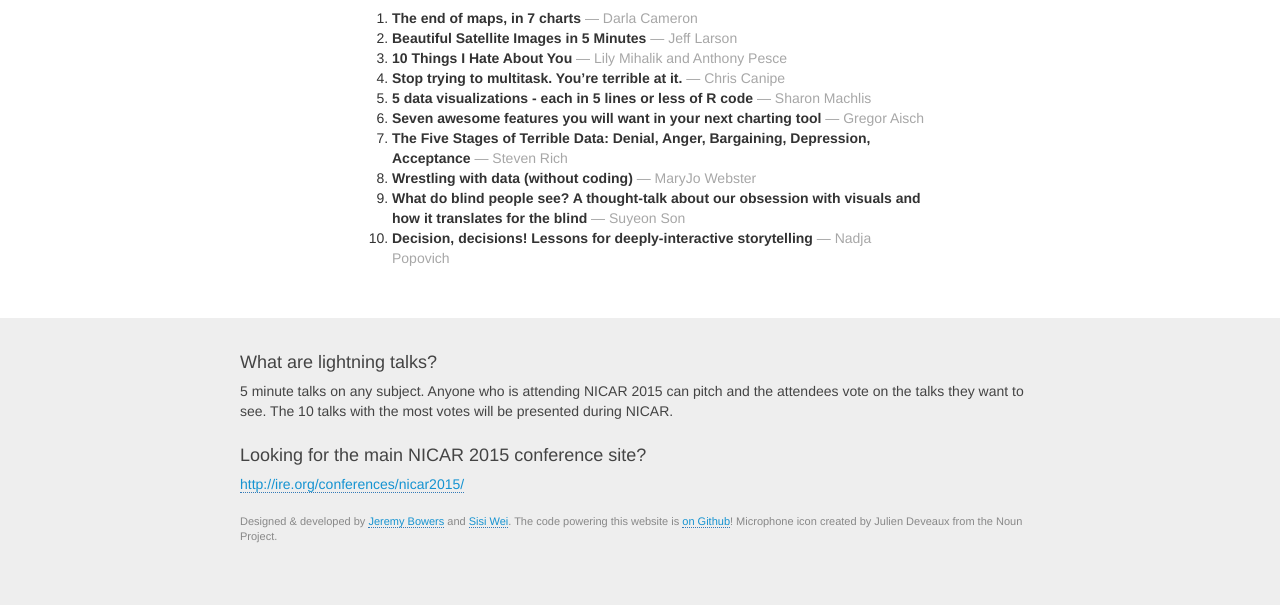
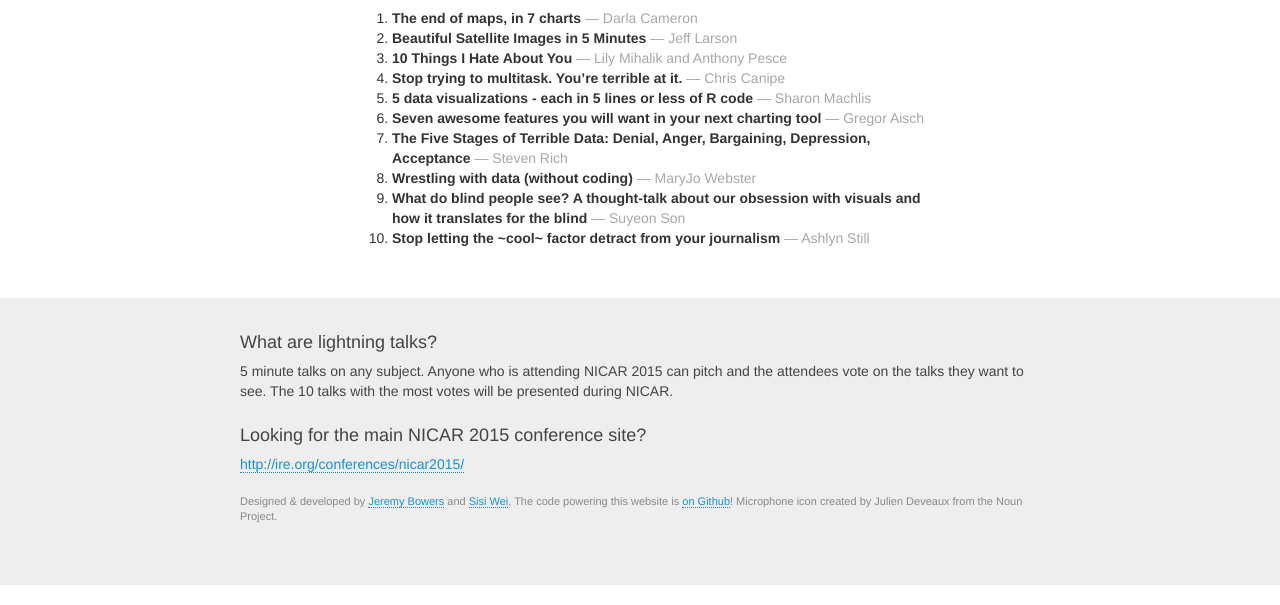
Before and after one commit to ireapps/lightning-talks, a Flask app: page / in a window 1280 px wide. Shown: the part 333-938 px from the top of the page. Run offline with Flask 2, Linux system fonts and the light colour scheme; data that the repository does not hold is empty; some libraries are stand-ins or nearby versions.

Commit message:
lineup change

```diff
--- a/templates/session_list.html
+++ b/templates/session_list.html
@@ -16,7 +16,7 @@
         <li><strong>The Five Stages of Terrible Data: Denial, Anger, Bargaining, Depression, Acceptance</strong><span> — Steven Rich</span></li>
         <li><strong>Wrestling with data (without coding)</strong><span> — MaryJo Webster</span></li>
         <li><strong>What do blind people see? A thought-talk about our obsession with visuals and how it translates for the blind</strong><span> — Suyeon Son</span></li>
-        <li><strong>Decision, decisions! Lessons for deeply-interactive storytelling</strong><span> — Nadja Popovich</span></li>
+        <li><strong>Stop letting the ~cool~ factor detract from your journalism</strong><span> — Ashlyn Still</span></li>
     </ol>
 
 
```
